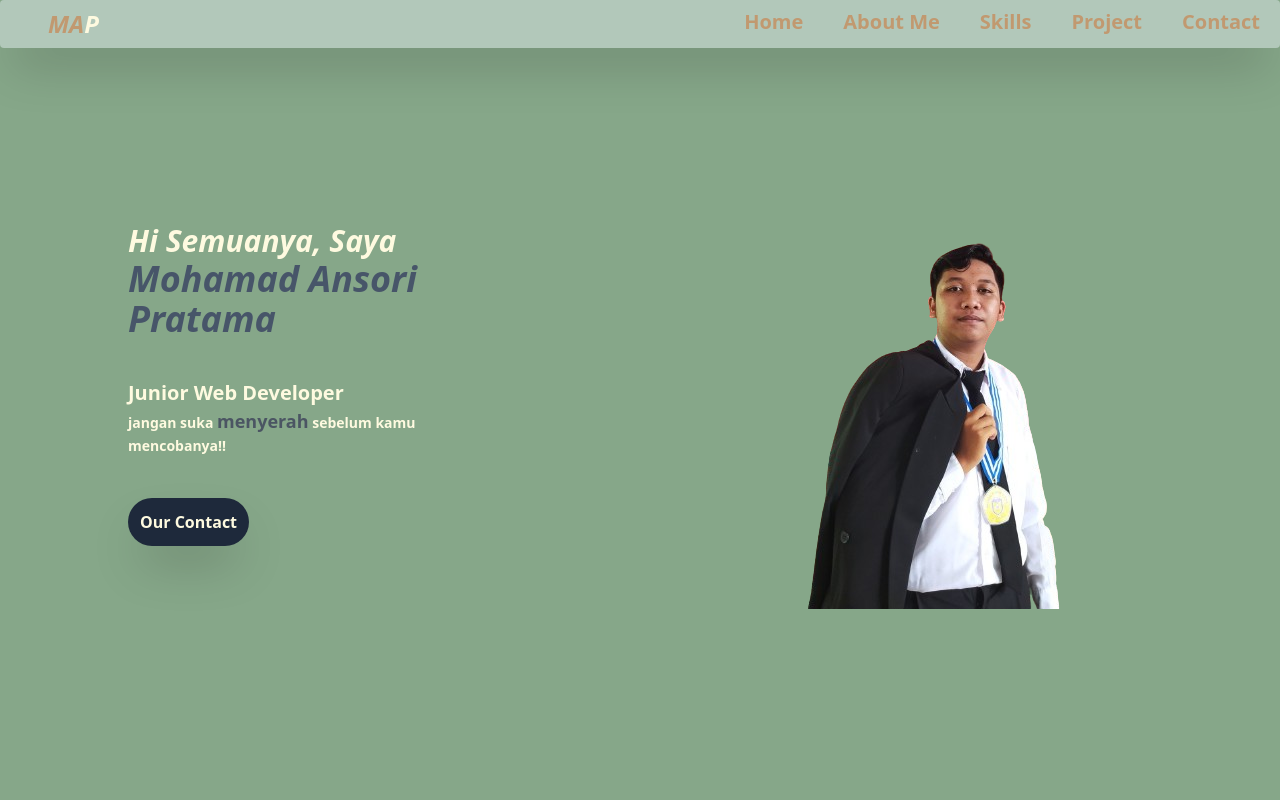
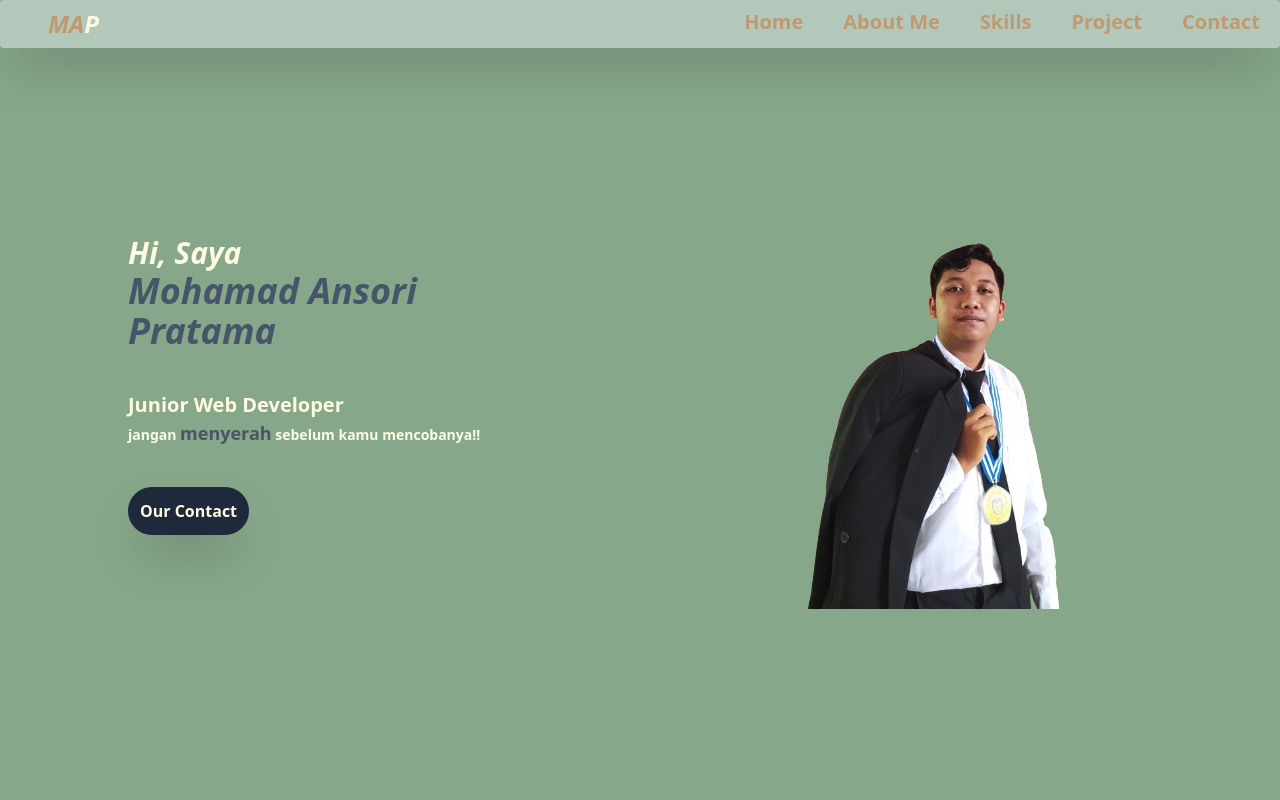
Before and after one commit to Demitri-Ansssss/PortofolioV2, a website: page index.html in a window 1280 px wide. Shown: the top 800 px of the page. Drawn offline with nearby package versions, Linux system fonts and the light colour scheme.

Commit message:
update text

```diff
--- a/index.html
+++ b/index.html
@@ -64,7 +64,7 @@
               data-aos-mirror="true"
             >
               <h1 class="text-3xl font-semibold text-text2 italic">
-                Hi Semuanya, Saya
+                Hi, Saya
                 <span class="block font-bold text-slate-600 text-4xl"
                   >Mohamad Ansori Pratama</span
                 >
@@ -73,7 +73,7 @@
                 Junior Web Developer
               </h1>
               <p class="font-bold text-text2 text-sm mb-10 leading-relaxed">
-                jangan suka
+                jangan
                 <span class="text-gray-600 font-bold text-lg">menyerah</span>
                 sebelum kamu mencobanya!!
               </p>
```
